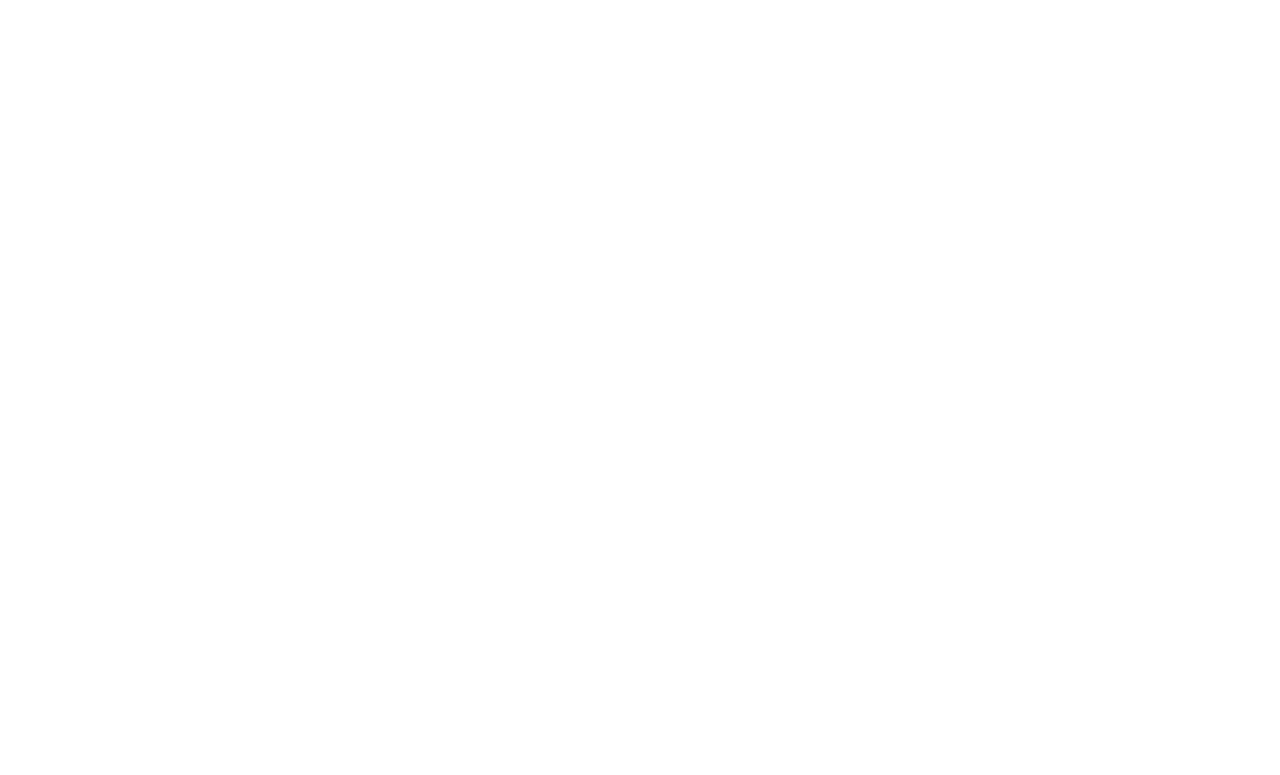
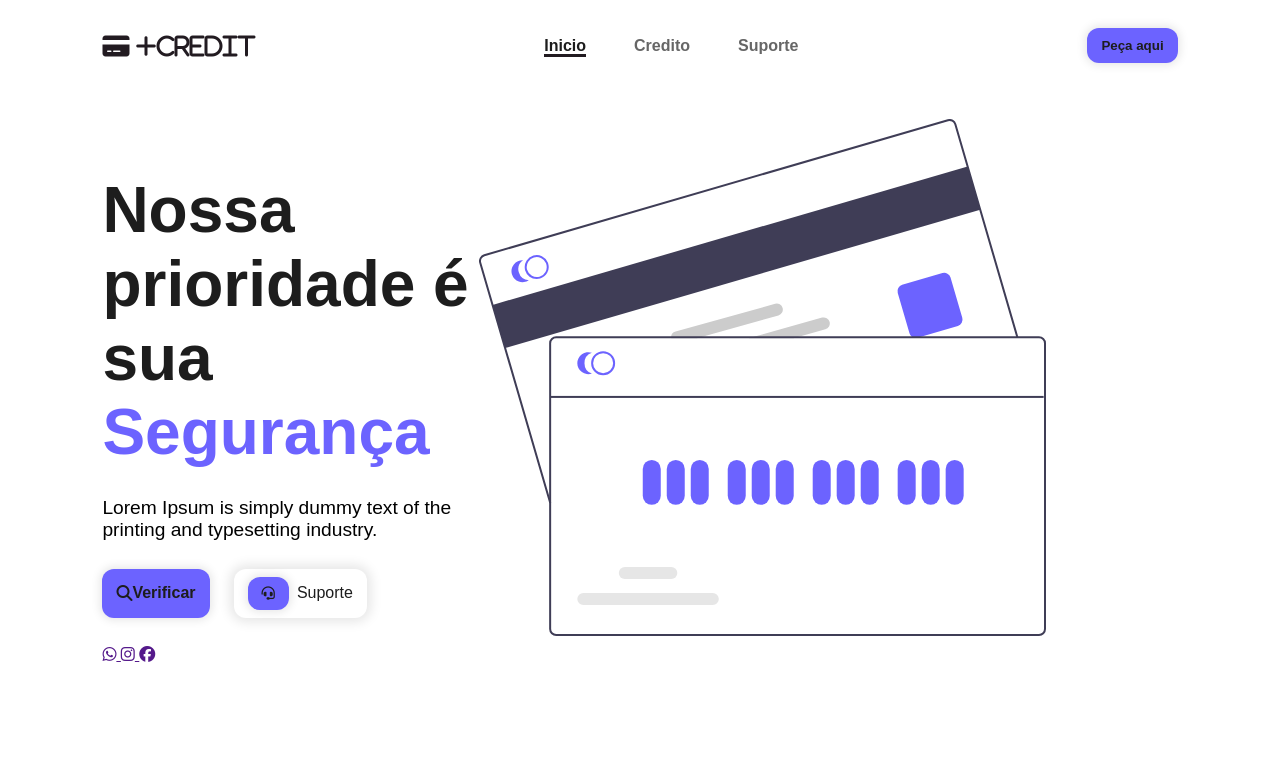
Before and after one commit to iomuppet/Landing-Page, a plain HTML site: page index.html in a window 1280 px wide. Drawn offline with nearby package versions, Linux system fonts and the light colour scheme; a web font is replaced by a local one.

Commit message:
incremento de html, css e java

```diff
--- a/index.html
+++ b/index.html
@@ -1,11 +1,109 @@
 <!DOCTYPE html>
-<html lang="en">
+<html lang="pt-br">
 <head>
     <meta charset="UTF-8">
     <meta name="viewport" content="width=device-width, initial-scale=1.0">
-    <title>Document</title>
+    <link rel="stylesheet" href="https://cdnjs.cloudflare.com/ajax/libs/font-awesome/6.6.0/css/all.min.css" integrity="sha512-Kc323vGBEqzTmouAECnVceyQqyqdsSiqLQISBL29aUW4U/M7pSPA/gEUZQqv1cwx4OnYxTxve5UMg5GT6L4JJg==" crossorigin="anonymous" referrerpolicy="no-referrer" />
+    <script src="https://cdnjs.cloudflare.com/ajax/libs/jquery/3.7.1/jquery.min.js" integrity="sha512-v2CJ7UaYy4JwqLDIrZUI/4hqeoQieOmAZNXBeQyjo21dadnwR+8ZaIJVT8EE2iyI61OV8e6M8PP2/4hpQINQ/g==" crossorigin="anonymous" referrerpolicy="no-referrer"></script>
+    <link rel="stylesheet" href="src/Styles/index.css">
+    <link rel="stylesheet" href="src/Styles/header.css">
+    <link rel="stylesheet" href="src/Styles/home.css">
+
+    <title>landing Page</title>
 </head>
 <body>
+    <header>
+        <nav id="navbar">
+            <i class="fa-solid fa-credit-card" id="nav_logo"> +credit</i>
 
+            <ul id="nav_list">
+                <li class="nav-item active">
+                    <a href="#home">Inicio</a>
+                </li>
+                <li class="nav-item">
+                    <a href="#credit">Credito</a>
+                </li>
+                <li class="nav-item">
+                    <a href="#help">Suporte</a>
+                </li>
+            </ul>
+
+            <button class="btn-default">
+                Peça aqui
+            </button>
+
+            <button id="mobile_btn">
+                <i class="fa-solid fa-bars"></i>
+            </button>
+        </nav>
+
+        <div id="mobile_menu">
+
+            <ul id="mobile_nav_list">
+                <li class="nav-item">
+                    <a href="#home">Inicio</a>
+                </li>
+                <li class="nav-item">
+                    <a href="#credit">Credito</a>
+                </li>
+                <li class="nav-item">
+                    <a href="#help">Suporte</a>
+                </li>
+            </ul>
+
+            <button class="btn-default">
+                Peça aqui
+            </button>
+        </div>
+    </header>
+
+        <main id="content">
+            <section id="home">
+                <div class="shape"></div>
+                <div id="cta">
+                    <h1 class="title">Nossa prioridade é sua
+                        <span>Segurança</span>
+                    </h1>
+
+                    <p class="description">
+                        Lorem Ipsum is simply dummy text of the printing and typesetting industry.
+                    </p>
+
+                    <div id="cta_buttons">
+                        <a href="#" class="btn-default">
+                            <i class="fa-solid fa-magnifying-glass"></i>
+                            Verificar
+                        </a>
+
+                        <a href="#" id="suport_btn">
+                            <button class="btn-default">
+                                <i class="fa-solid fa-headset"></i>
+                            </button>
+                            Suporte
+                        </a>
+                    </div>
+
+                    <div class="social-media-buttons">
+                        <a href="">
+                            <i class="fa-brands fa-whatsapp"></i>
+                        </a>
+
+                        <a href="">
+                            <i class="fa-brands fa-instagram"></i>
+                        </a>
+
+                        <a href="">
+                            <i class="fa-brands fa-facebook"></i>
+                        </a>
+                    </div>
+                </div>
+
+                <div id="banner">
+                    <img src="src/images/undraw_credit_card_re_blml.svg" alt="">
+                </div>
+            </section>
+        </main>
+
+    <script src="src/javascript/script.js"></script>
 </body>
 </html>
--- /dev/null
+++ b/src/Styles/header.css
@@ -0,0 +1,74 @@
+header {
+    width: 100%;
+    padding: 28px 8%;
+}
+
+#navbar {
+    width: 100%;
+    display: flex;
+    align-items: center;
+    justify-content: space-between;
+}
+
+#nav_logo {
+    font-size: 24px;
+    color: rgb(34, 27, 33);
+}
+
+#nav_list {
+    display: flex;
+    list-style: none;
+    gap: 48px;
+}
+
+.nav-item a {
+    text-decoration: none;
+    color: #1d1d1dad;
+    font-weight: 600;
+}
+
+.nav-item.active a {
+    color: #1d1d1d;
+    border-bottom: 3px solid rgb(34, 27, 33);
+}
+
+#mobile_btn {
+    display: none;
+}
+
+#mobile_menu {
+    display: none;
+}
+
+@media screen and (max-width: 1170px) {
+    #nav_list,
+    #navbar .btn-default {
+    display: none;
+    }
+
+    #mobile_btn {
+        display: block;
+        border: none;
+        background-color: transparent;
+        font-size: 1.5rem;
+        cursor: pointer;
+    }
+
+    #mobile_menu.active {
+        display: flex;
+        flex-direction: column;
+        align-items: center;
+    }
+
+    #mobile_nav_list {
+        display: flex;
+        flex-direction: column;
+        gap: 12px;
+        margin: 12px 0px;
+    }
+
+    #mobile_nav_list .nav-item {
+        list-style: none;
+        text-align: center;
+    }
+}
--- /dev/null
+++ b/src/Styles/home.css
@@ -0,0 +1,46 @@
+#home {
+    display: flex;
+    min-height: calc(100vh - 91px);
+}
+
+#cta {
+    width: 35%;
+    display: flex;
+    flex-direction: column;
+    gap: 28px;
+    margin-top: 5%;
+}
+
+#cta .title {
+    font-size: 4rem;
+    color: #1d1d1d;
+}
+
+#cta .title span {
+    color: #6C63FF
+}
+
+#cta .description{
+    font-size: 1.2rem;
+}
+
+#cta_buttons {
+    display: flex;
+    gap: 24px;
+}
+
+#cta_buttons a {
+    text-decoration: none;
+    color: #1d1d1d;
+}
+
+#suport_btn {
+    display: flex;
+    gap: 8px;
+    align-items: center;
+    background-color: #fff;
+    padding: 8px 14px;
+    font-weight: 500;
+    box-shadow: 0px 0px 12px 4px rgba(0, 0, 0, 0.1);
+    border-radius: 12px;
+}
--- /dev/null
+++ b/src/Styles/index.css
@@ -0,0 +1,35 @@
+@import url('https://fonts.googleapis.com/css2?family=Afacad+Flux:wght@100..1000&display=swap');
+
+* {
+    font-family: "Afacad Flux", sans-serif;
+    padding: 0;
+    margin: 0;
+    box-sizing: border-box;
+}
+
+body {
+    background-color: rgb(255, 255, 255);
+}
+
+section {
+    padding: 28px 8%;
+}
+
+.btn-default {
+    color: #1d1d1d;
+    border: none;
+    display: flex;
+    align-items: center;
+    justify-content: center;
+    background-color: #6C63FF;
+    border-radius: 12px;
+    padding: 10px 14px;
+    font-weight: 600;
+    box-shadow: 0px 0px 10px 2px rgb(0, 0, 0, 0.1);
+    cursor: pointer;
+    transition: background-color .3s ease;
+}
+
+.btn-default:hover {
+    background-color: aqua;
+}
--- /dev/null
+++ b/src/javascript/script.js
@@ -0,0 +1,7 @@
+$(document).ready(function() {
+
+    $('#mobile_btn').on('click', function(){
+        $('#mobile_menu').toggleClass('active')
+        $('#mobile_btn').find('i').toggleClass('fa-x')
+    });
+});
```
Also changed, not shown: src/images/undraw_credit_card_re_blml.svg (added).
